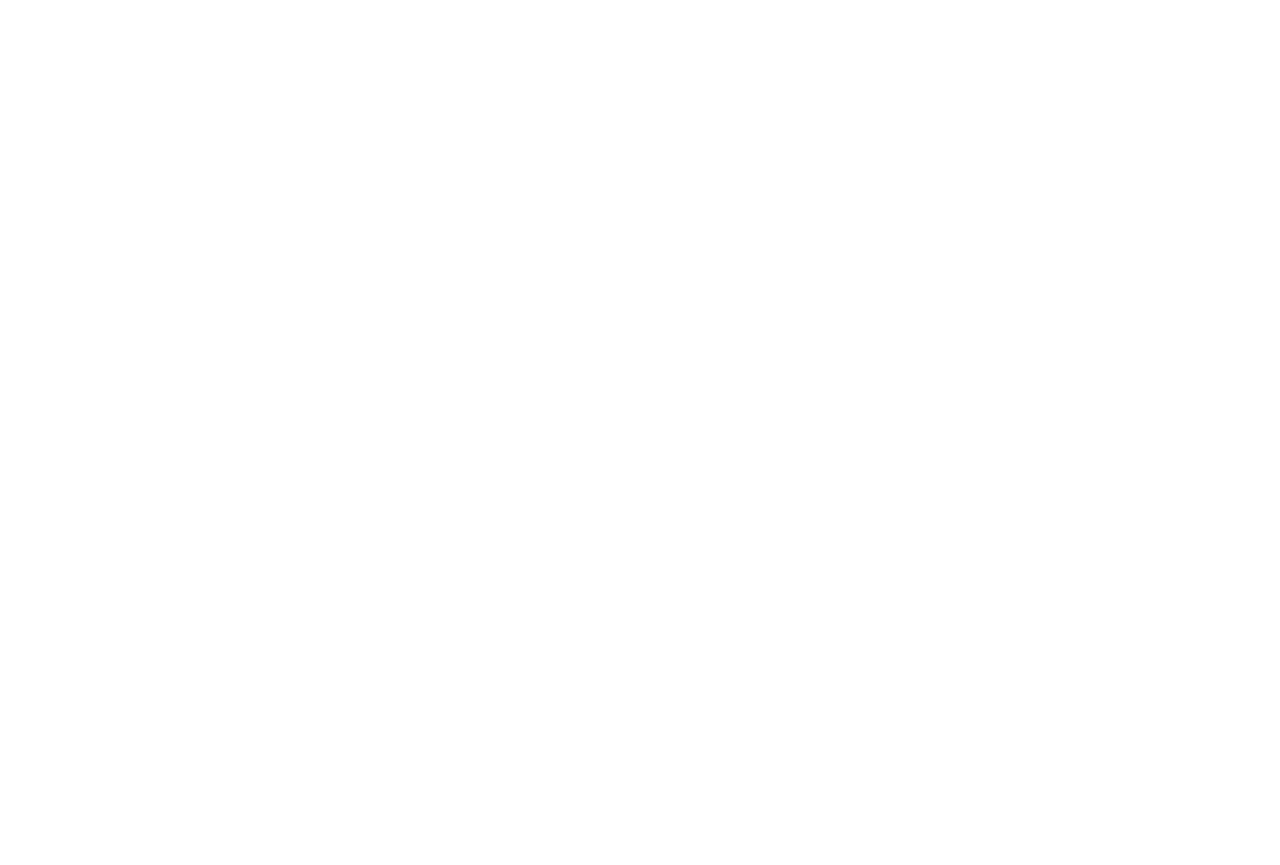
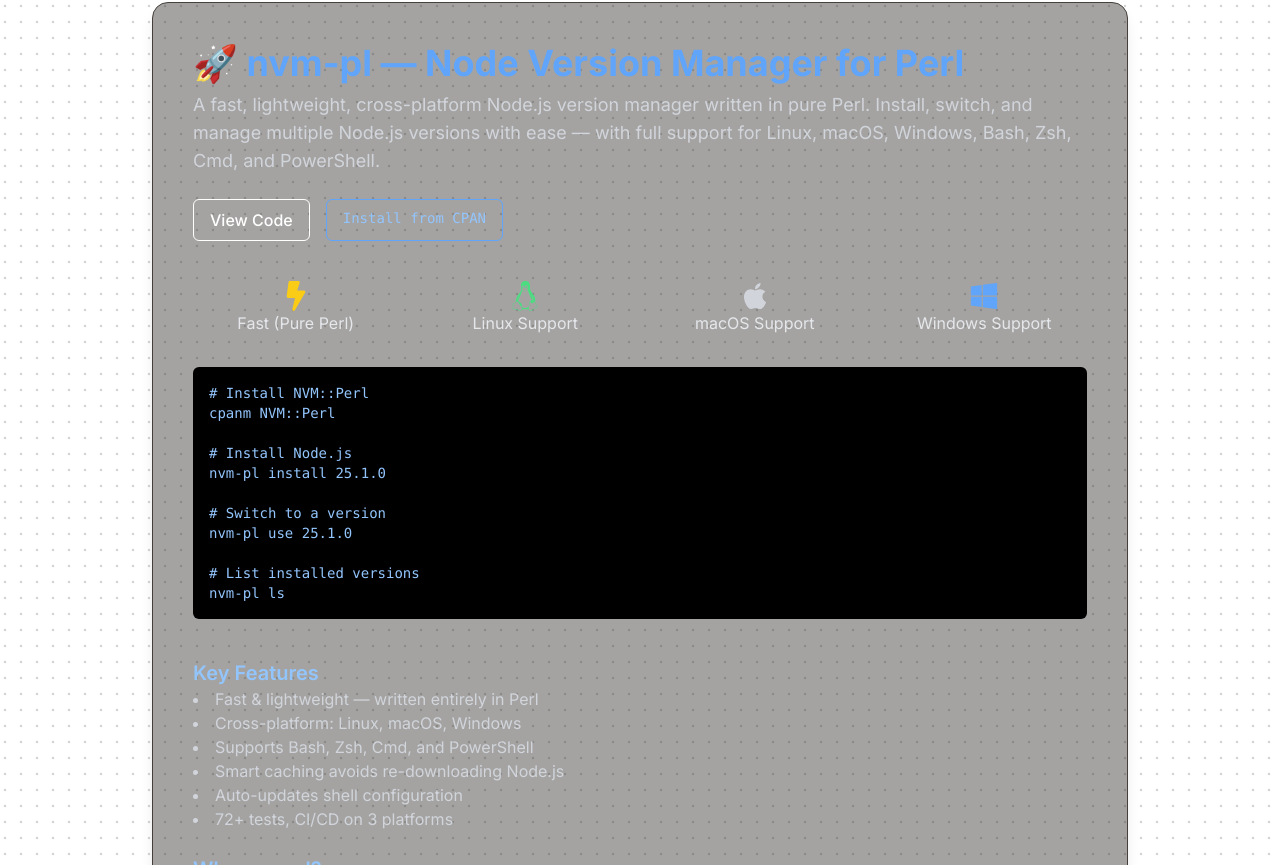
Before and after one commit to Jkhall81/React-Portfolio, a Next.js app: page /projects in a window 1280 px wide. Shown: the part 3935-4800 px from the top of the page. Before the commit the page ends 3905 px from the top, so only its background shows below. Built offline with nearby package versions, Linux system fonts and the light colour scheme.

Commit message:
updated resume, and added a new project.

```diff
--- a/components/UseClient/ProjectsUseClient.tsx
+++ b/components/UseClient/ProjectsUseClient.tsx
@@ -6,6 +6,7 @@
 import { TauriListToolProject } from "../projects/TauriListToolProject";
 import { ThreatDetectorProject } from "../projects/ThreatDetectorProject";
 import { FloatingSocialCard } from "../projects/FloatingSocialCard";
+import { NVMPerlProject } from "../projects/NVMPerlProject";
 
 export const ProjectsUseClient = () => {
   usePageSetup();
@@ -21,6 +22,7 @@
         <GoldenSolProject />
         <TauriListToolProject />
         <ThreatDetectorProject />
+        <NVMPerlProject />
       </div>
     </HeroHighlight>
   );
--- /dev/null
+++ b/components/projects/NVMPerlProject.tsx
@@ -0,0 +1,130 @@
+"use client";
+
+import Image from "next/image";
+import Link from "next/link";
+import { motion } from "framer-motion";
+import { fadeIn } from "@/utils/fadein";
+import {
+  FaTerminal,
+  FaBolt,
+  FaLinux,
+  FaWindows,
+  FaApple,
+} from "react-icons/fa";
+
+export const NVMPerlProject = () => {
+  return (
+    <motion.div
+      variants={fadeIn("up", 0.3)}
+      initial="hidden"
+      whileInView="show"
+      viewport={{ once: true, amount: 0.2 }}
+      className="w-full max-w-5xl px-6 py-16 mx-auto"
+    >
+      <div className="bg-stone-900/40 border border-stone-700 rounded-2xl shadow-lg p-6 md:p-10 text-white">
+        {/* Title */}
+        <h2 className="text-4xl font-bold text-blue-400 mb-2">
+          🚀 nvm-pl — Node Version Manager for Perl
+        </h2>
+
+        <p className="text-lg text-gray-300 mb-6">
+          A fast, lightweight, cross-platform Node.js version manager written in
+          pure Perl. Install, switch, and manage multiple Node.js versions with
+          ease — with full support for Linux, macOS, Windows, Bash, Zsh, Cmd,
+          and PowerShell.
+        </p>
+
+        {/* Optional Screenshot */}
+        {/* <div className="mb-8">
+          <Image
+            src="/images/nvmpl-terminal.png"
+            alt="nvm-pl terminal usage"
+            width={1200}
+            height={600}
+            className="rounded-lg border border-stone-800 object-contain w-full"
+          />
+        </div> */}
+
+        {/* GitHub + CPAN Links */}
+        <div className="flex flex-wrap gap-4 mb-10">
+          <Link
+            href="https://github.com/Jkhall81/nvm-pl"
+            target="_blank"
+            className="px-4 py-2 rounded-md border border-white text-white hover:bg-white hover:text-black transition font-medium"
+          >
+            View Code
+          </Link>
+          <Link
+            href="https://metacpan.org/dist/NVM-Perl"
+            target="_blank"
+            className="px-4 py-2 rounded-md border border-blue-400 text-blue-300 hover:bg-blue-500 hover:text-black transition font-mono text-sm"
+          >
+            Install from CPAN
+          </Link>
+        </div>
+
+        {/* Feature Icons */}
+        <div className="grid grid-cols-2 sm:grid-cols-4 gap-6 text-center text-gray-200 mb-8">
+          <div className="flex flex-col items-center">
+            <FaBolt size={30} className="text-yellow-400" />
+            Fast (Pure Perl)
+          </div>
+          <div className="flex flex-col items-center">
+            <FaLinux size={30} className="text-green-400" />
+            Linux Support
+          </div>
+          <div className="flex flex-col items-center">
+            <FaApple size={30} className="text-gray-300" />
+            macOS Support
+          </div>
+          <div className="flex flex-col items-center">
+            <FaWindows size={30} className="text-blue-400" />
+            Windows Support
+          </div>
+        </div>
+
+        {/* Example Usage */}
+        <pre className="text-blue-300 bg-black p-4 rounded-md text-sm font-mono whitespace-pre-wrap break-words mb-10">
+          {`# Install NVM::Perl
+cpanm NVM::Perl
+
+# Install Node.js
+nvm-pl install 25.1.0
+
+# Switch to a version
+nvm-pl use 25.1.0
+
+# List installed versions
+nvm-pl ls`}
+        </pre>
+
+        {/* Key Features */}
+        <div className="space-y-6">
+          <div>
+            <h3 className="text-xl font-semibold text-blue-300">
+              Key Features
+            </h3>
+            <ul className="list-disc list-inside text-gray-300">
+              <li>Fast & lightweight — written entirely in Perl</li>
+              <li>Cross-platform: Linux, macOS, Windows</li>
+              <li>Supports Bash, Zsh, Cmd, and PowerShell</li>
+              <li>Smart caching avoids re-downloading Node.js</li>
+              <li>Auto-updates shell configuration</li>
+              <li>72+ tests, CI/CD on 3 platforms</li>
+            </ul>
+          </div>
+
+          <div>
+            <h3 className="text-xl font-semibold text-blue-300">Why nvm-pl?</h3>
+            <ul className="list-disc list-inside text-gray-300">
+              <li>No slow shell hacks or massive JS deps</li>
+              <li>Reliable, well-tested, clean codebase</li>
+              <li>Same commands as nvm — easy migration</li>
+              <li>Instant switching via symlink/junction system</li>
+            </ul>
+          </div>
+        </div>
+      </div>
+    </motion.div>
+  );
+};
```
Also changed, not shown: 2 other files (tests, documents, lock files or other folders).
